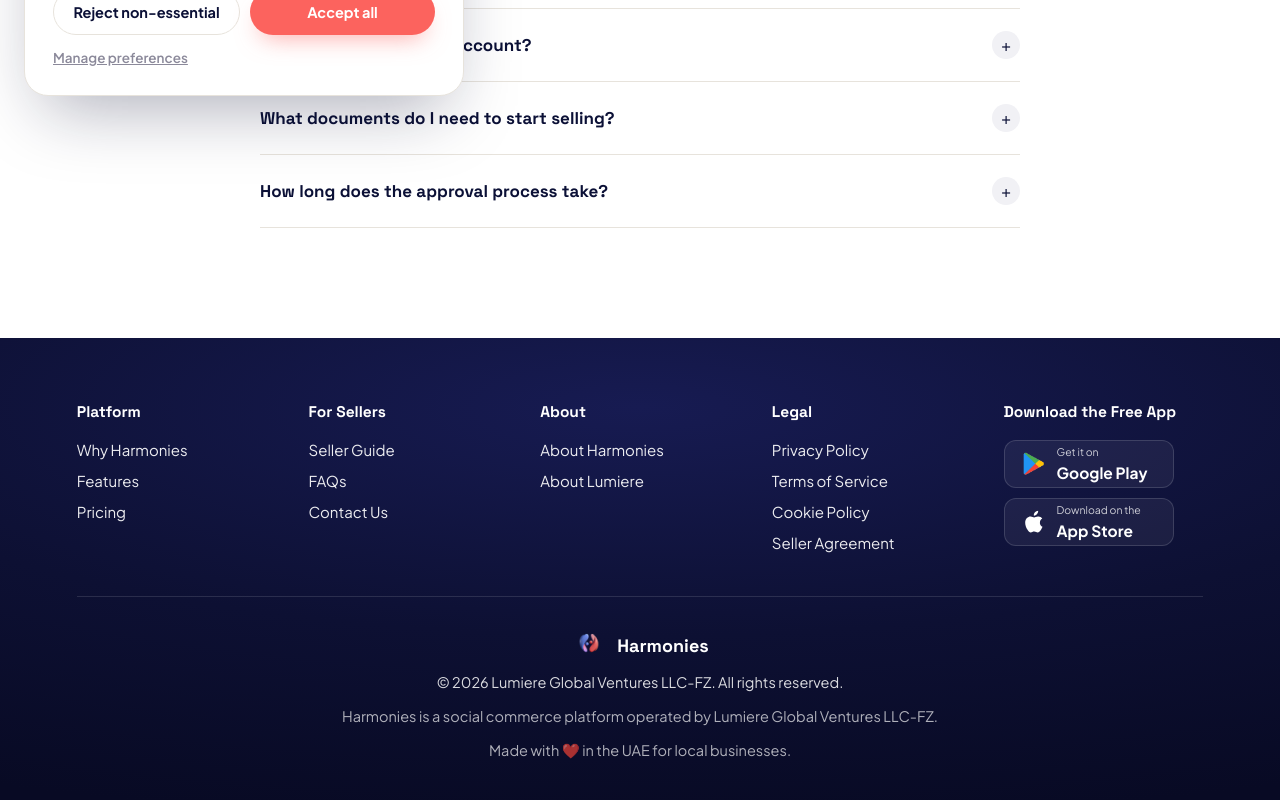
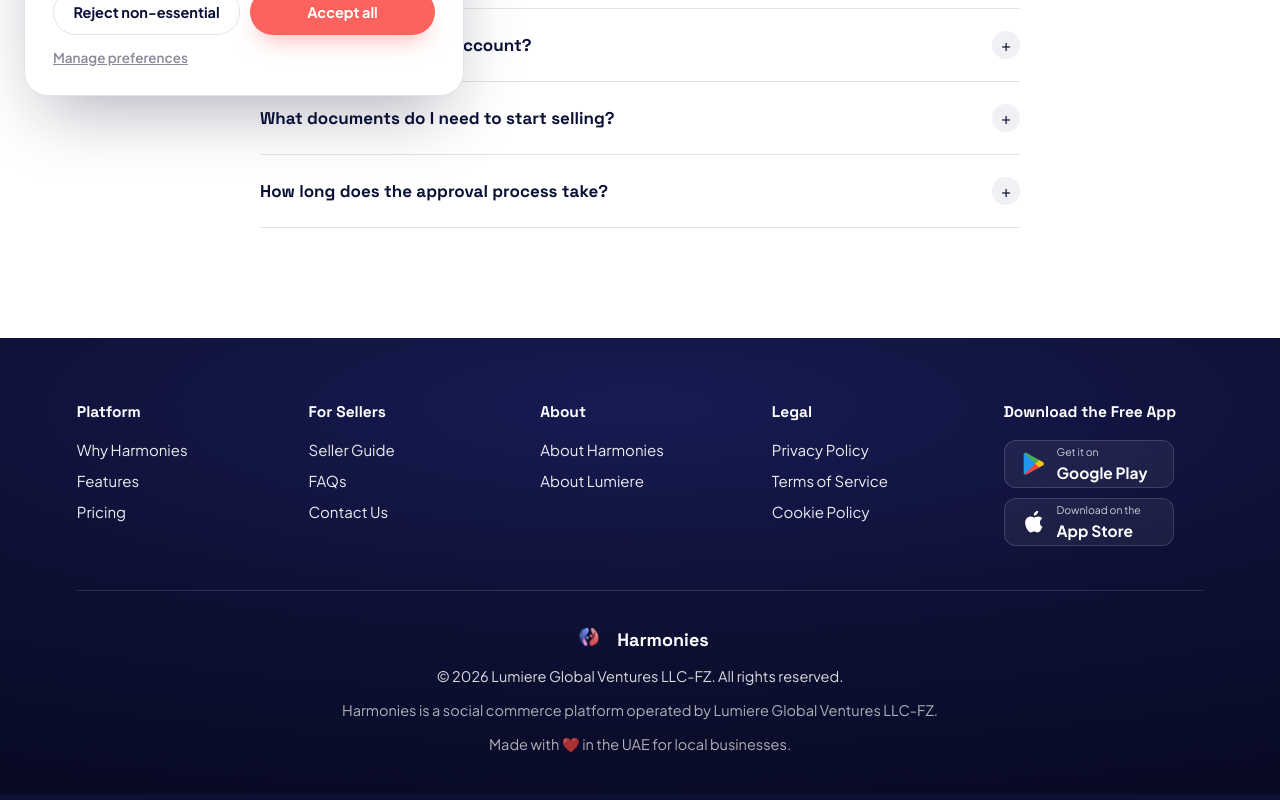
Before and after one commit to tareqballan/harmonies.ae, a React (Vite) app: page /faqs in a window 1280 px wide. Shown: the part 680-1480 px from the top of the page. Built offline with nearby package versions, Linux system fonts and the light colour scheme; no server answers.

Commit message:
Remove Seller Agreement link from footer

```diff
--- a/src/components/Footer/Footer.jsx
+++ b/src/components/Footer/Footer.jsx
@@ -31,7 +31,6 @@ const COLUMNS = [
       { text: 'Privacy Policy', to: '/privacy-policy' },
       { text: 'Terms of Service', to: '/terms-of-service' },
       { text: 'Cookie Policy', to: '/cookies-policy' },
-      { text: 'Seller Agreement' },
     ],
   },
 ];
```
